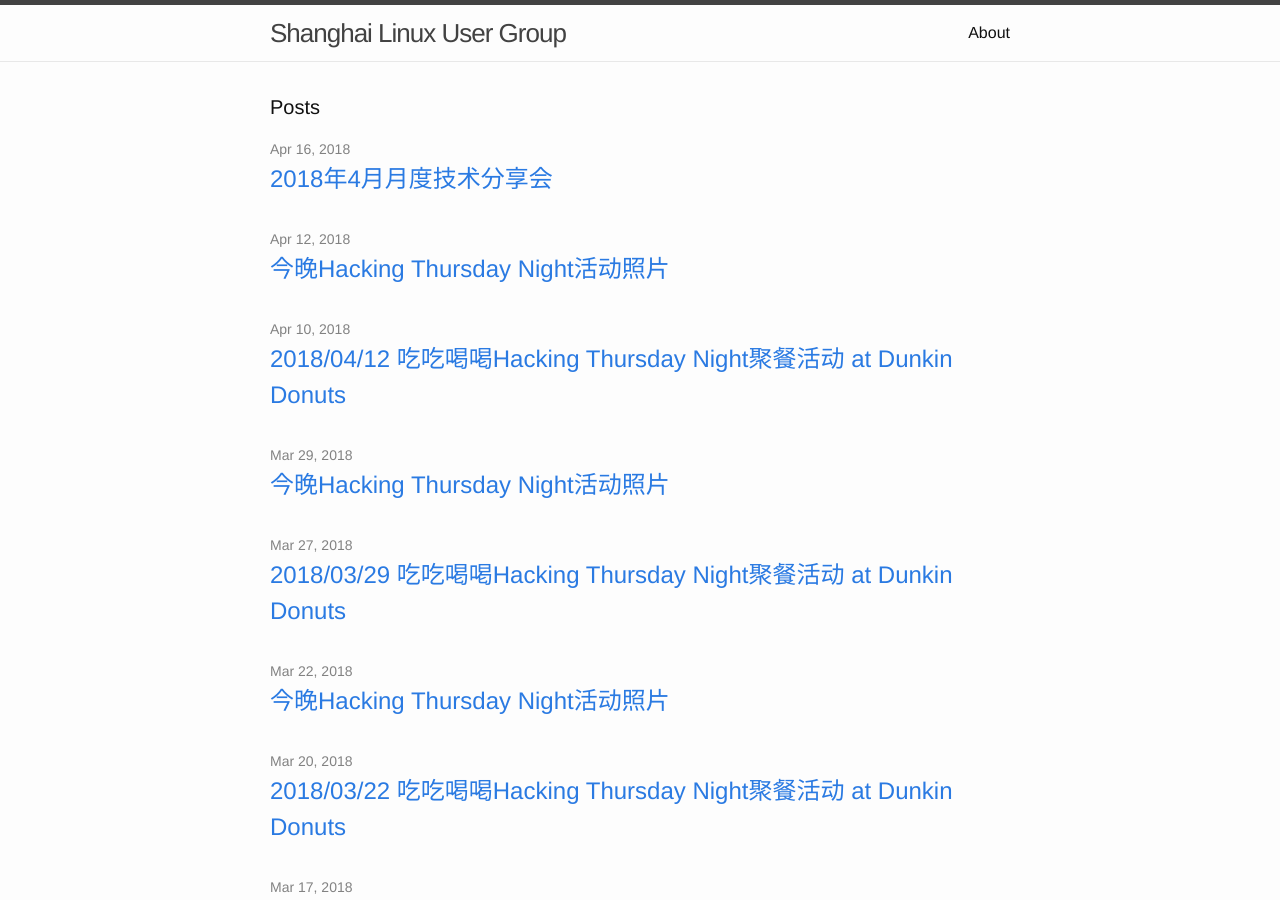
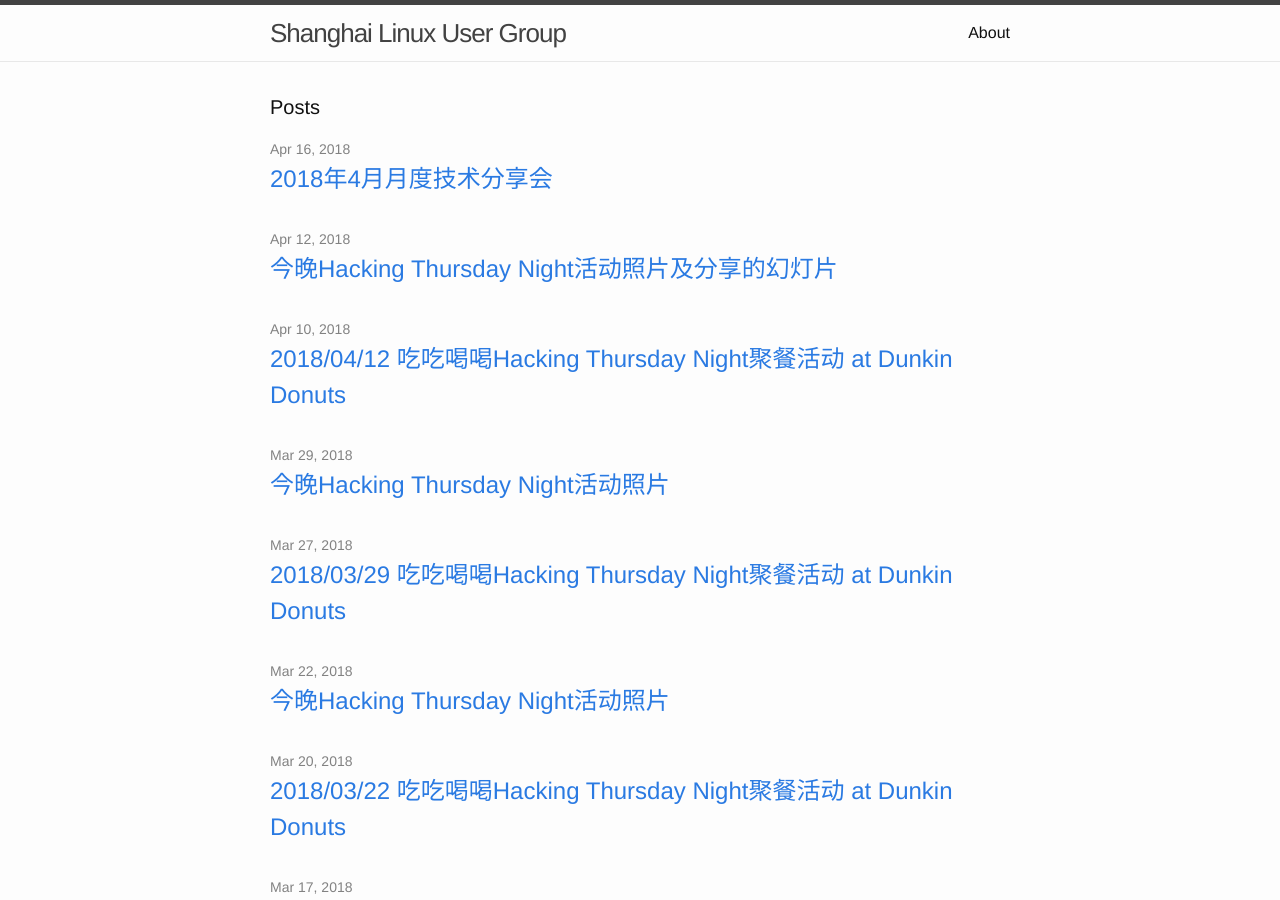
Before and after one commit to shanghailug/shanghailug.github.io, a Jekyll site: the page built from index.html, in a window 1280 px wide and 900 px high. Built offline with Jekyll 4.4.1, drawn with Linux system fonts in a browser that asks for light colours.

Commit message:
2018-04-12-h4-photo.markdown: fix style.

```diff
--- a/_posts/2018-04-12-h4-photo.markdown
+++ b/_posts/2018-04-12-h4-photo.markdown
@@ -1,6 +1,6 @@
 ---
 layout: post
-title:  "今晚Hacking Thursday Night活动照片"
+title:  "今晚Hacking Thursday Night活动照片及分享的幻灯片"
 date:   2018-04-12 15:04:45 +0000
 categories: h4
 ---
@@ -12,10 +12,11 @@ categories: h4
 [<img src='https://raw.githubusercontent.com/shanghailug/res2018/master/i412.h4/38030613.240x160.jpg'>](https://raw.githubusercontent.com/shanghailug/res2018/master/i412.h4/38030613.jpg)
 [<img src='https://raw.githubusercontent.com/shanghailug/res2018/master/i412.h4/950651533.240x160.jpg'>](https://raw.githubusercontent.com/shanghailug/res2018/master/i412.h4/950651533.jpg)
 
+
+分享 _Type Driven Development - Refinement Types in a Functional Language_ [slides](https://gist.github.com/yaroot/408261ed49693bc9a2bff3c615400588/raw/f7f11b6ffff0f92fbcd776e1268d4f953febd228/refined-types.pdf)
+
+
 有关Hacking Thursday活动的介绍：
 http://www.shlug.org/about/#hacking-thursday
 
 SHLUG的新浪微博地址：http://weibo.com/shanghailug 有每次活动照片以及信息发布
-
-
-分享 _Type Driven Development - Refinement Types in a Functional Language_ [slides](https://gist.github.com/yaroot/408261ed49693bc9a2bff3c615400588/raw/f7f11b6ffff0f92fbcd776e1268d4f953febd228/refined-types.pdf)
```
